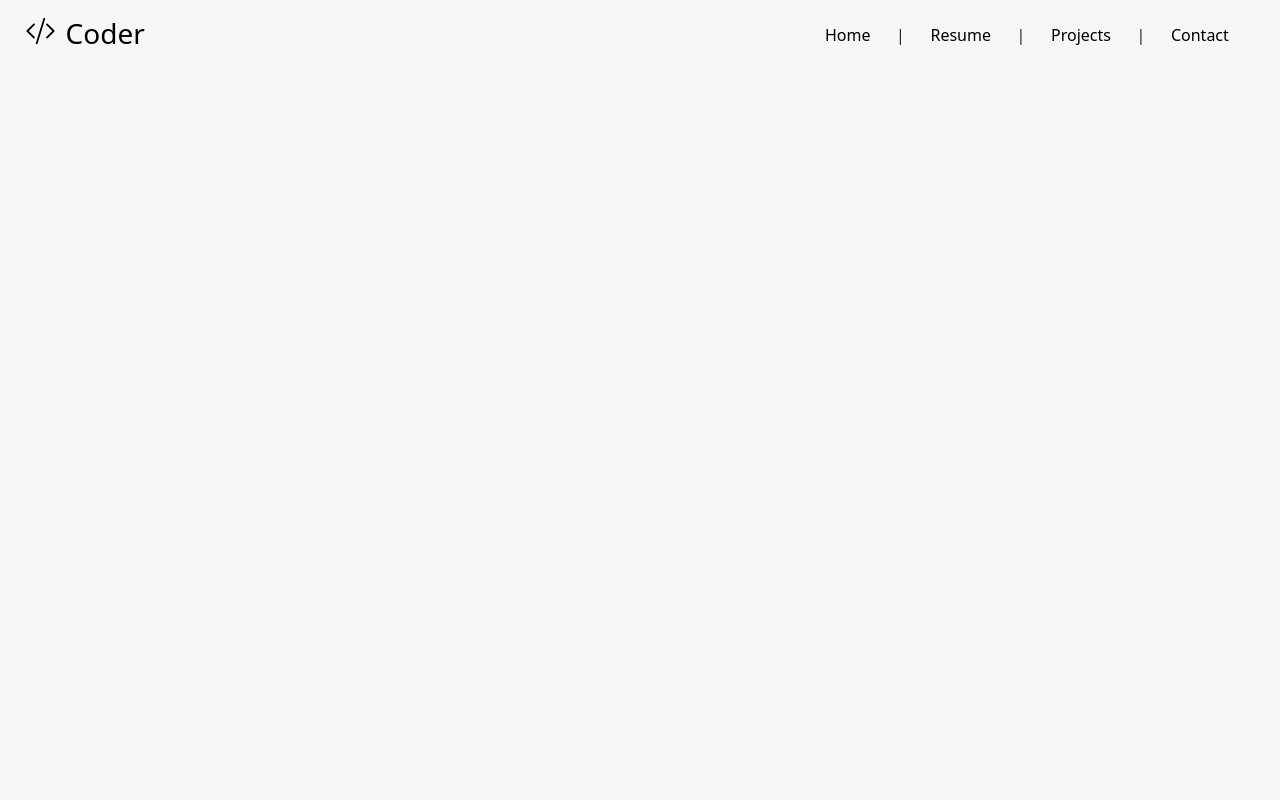
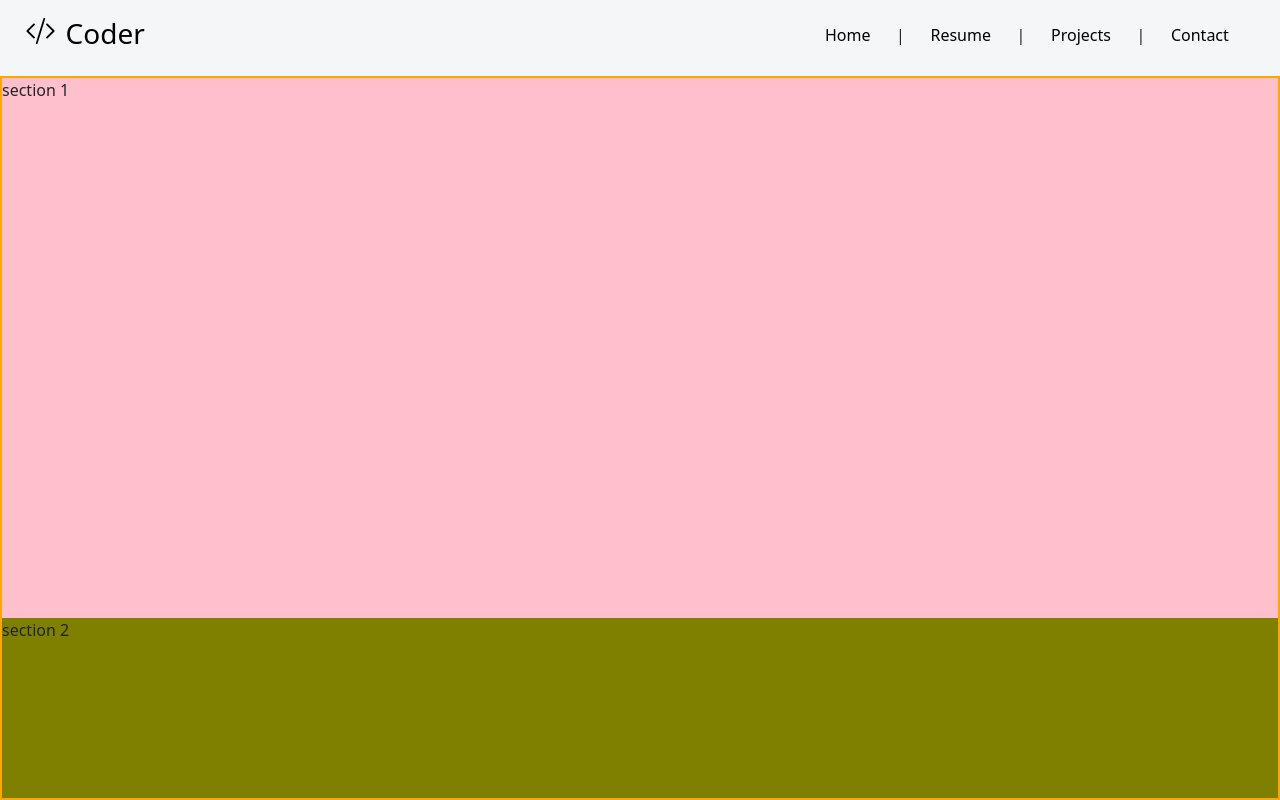
Before and after one commit to Lazola2/Portfolio-Version-2.0, a plain HTML site: page index.html in a window 1280 px wide. Drawn offline with nearby package versions, Linux system fonts and the light colour scheme.

Commit message:
added grid layout to the main content

```diff
--- a/Styles/style.css
+++ b/Styles/style.css
@@ -67,3 +67,20 @@ a,a:hover {
     text-decoration: none;
     color: #000;
 }
+
+
+/* styling the main content */
+main {
+    grid-row: 2/4;
+    border: 2px solid orange;
+    display: grid;
+    grid-template-rows: 3fr 1fr;
+}
+
+#section-1 {
+    background-color: pink;
+}
+
+#section-2 {
+    background-color: olive;
+}
--- a/index.html
+++ b/index.html
@@ -11,6 +11,7 @@
     <link rel='stylesheet' type='text/css' media='screen' href='Styles/style.css'>
 </head>
 <body>
+    <!-- header -->
     <header>
         <a href="#home">
             <div class="logo">
@@ -27,5 +28,11 @@
             </ul>
         </nav>
     </header>
+
+    <!-- main content -->
+    <main>
+        <section id="section-1">section 1</section>
+        <section id="section-2">section 2</section>
+    </main>
 </body>
 </html>
```
